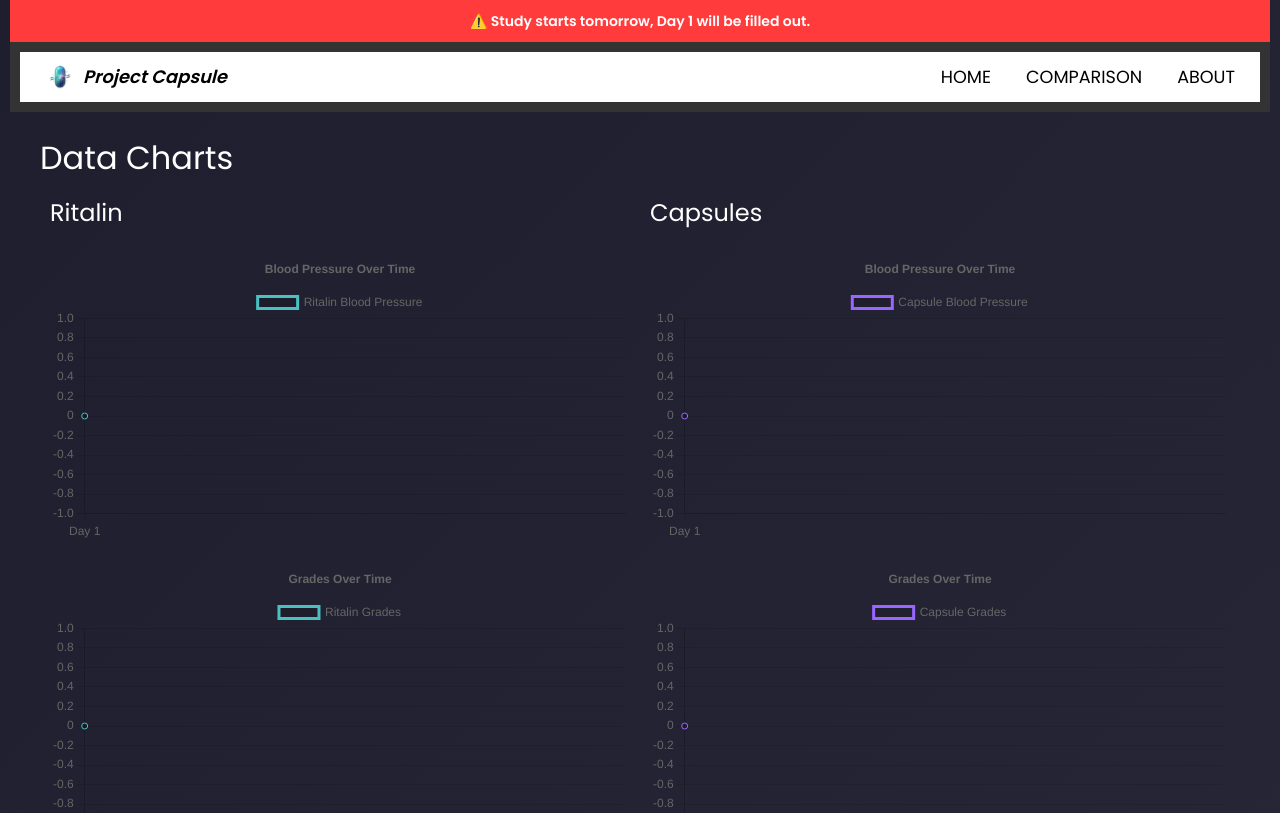
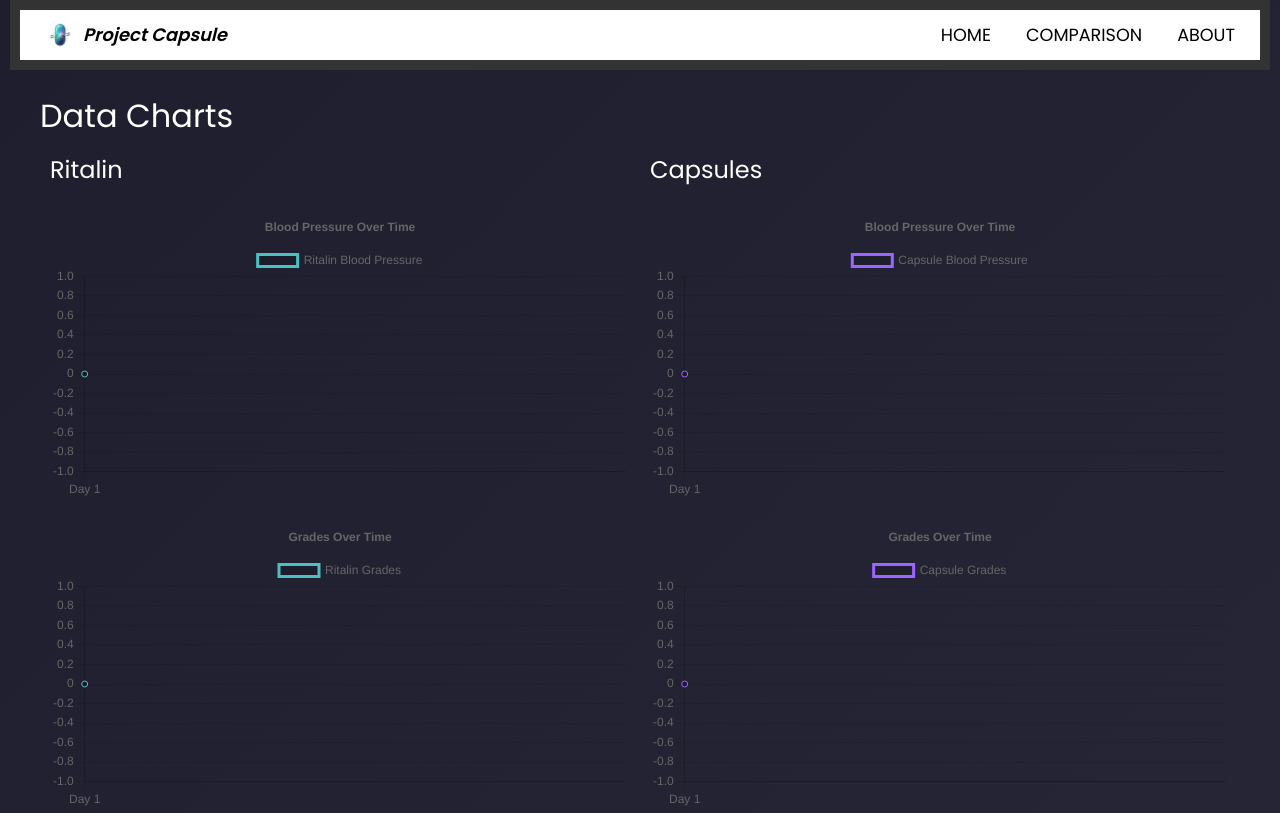
Before and after one commit to SupermanRepo/ProjectCapsule, a plain HTML site: page charts.html in a window 1280 px wide. Shown: the top 813 px of the page. Drawn offline with nearby package versions, Linux system fonts and the light colour scheme.

Commit message:
Update charts.html

```diff
--- a/charts.html
+++ b/charts.html
@@ -24,9 +24,6 @@
   </style>
 </head>
 <body>
-  <div class="alert-banner">
-    <p>⚠️ Study starts tomorrow, Day 1 will be filled out.</p>
-  </div>
   <nav>
     <ul class="navbar">
       <li class="brand">
```
